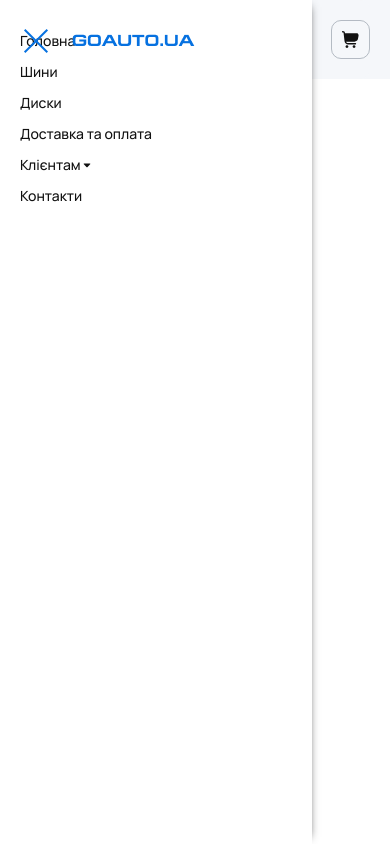
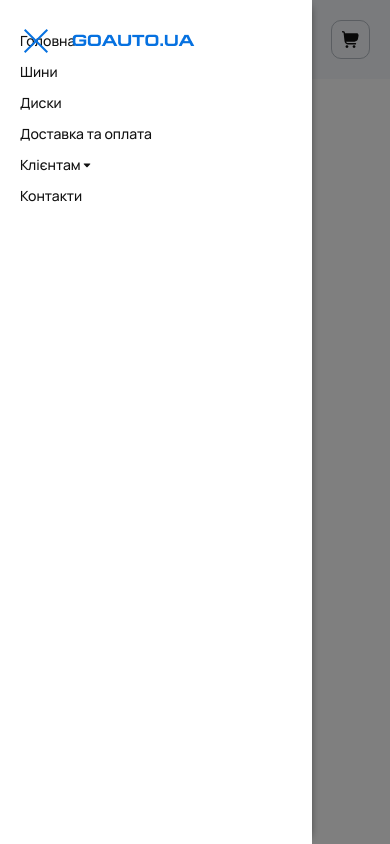
Before and after one commit to Fizz1eOut/GoAuto, a Vue app: page / in a window 390 px wide. Both pictures are taken after a click on the button 36 px from the left and 39 px from the top of the page. Built offline with nearby package versions, Linux system fonts and the light colour scheme.

Commit message:
burger attempt number two

```diff
--- a/src/components/AppHeader.vue
+++ b/src/components/AppHeader.vue
@@ -37,7 +37,7 @@ export default defineComponent({
     <div class="header__container container">
       <div class="header__body">
         <div class="header__item">
-          <app-burger @change="open = !open"/>
+          <app-burger @change="open = $event"/>
           <app-logo />
         </div>
 
--- a/src/components/AppNav.vue
+++ b/src/components/AppNav.vue
@@ -96,6 +96,9 @@ export default defineComponent({
     </ul>
   </nav>
   </Transition>
+  <Transition>
+    <div v-if="open" class="overlay"></div>
+  </Transition>
 </template>
 
 <style scoped>
@@ -114,6 +117,16 @@ export default defineComponent({
 }
 
 @media (max-width: 991px) {
+  .overlay {
+    position: fixed;
+    left: 0;
+    top: 0;
+    width: 100%;
+    height: 100%;
+    background-color: rgba(0,0,0, 0.5);
+    z-index: 8;
+  }
+
   .nav {
     position: fixed;
     left: 0;
```
